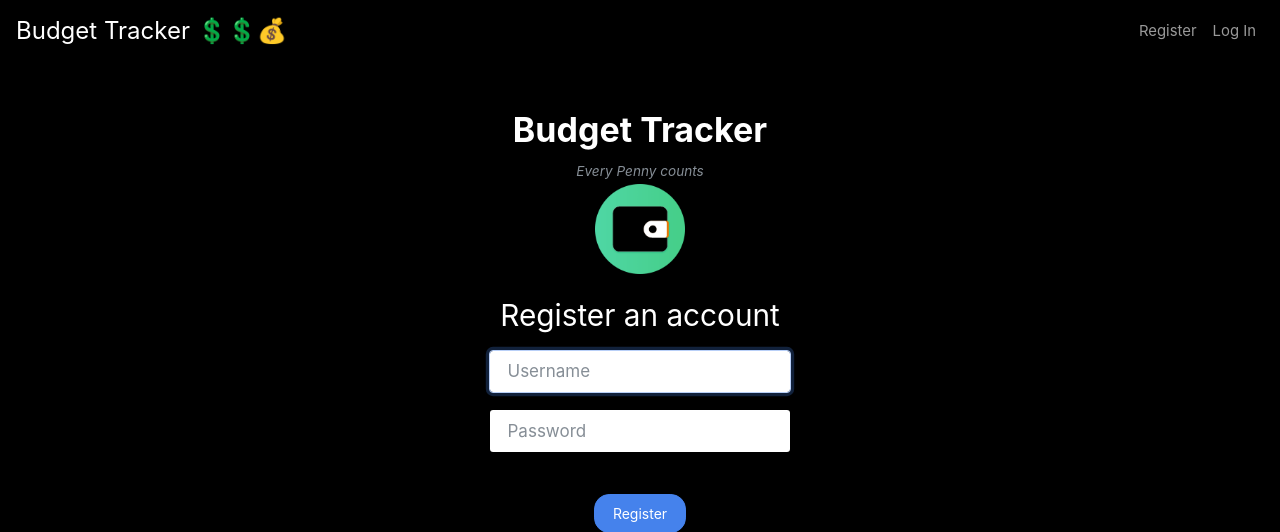
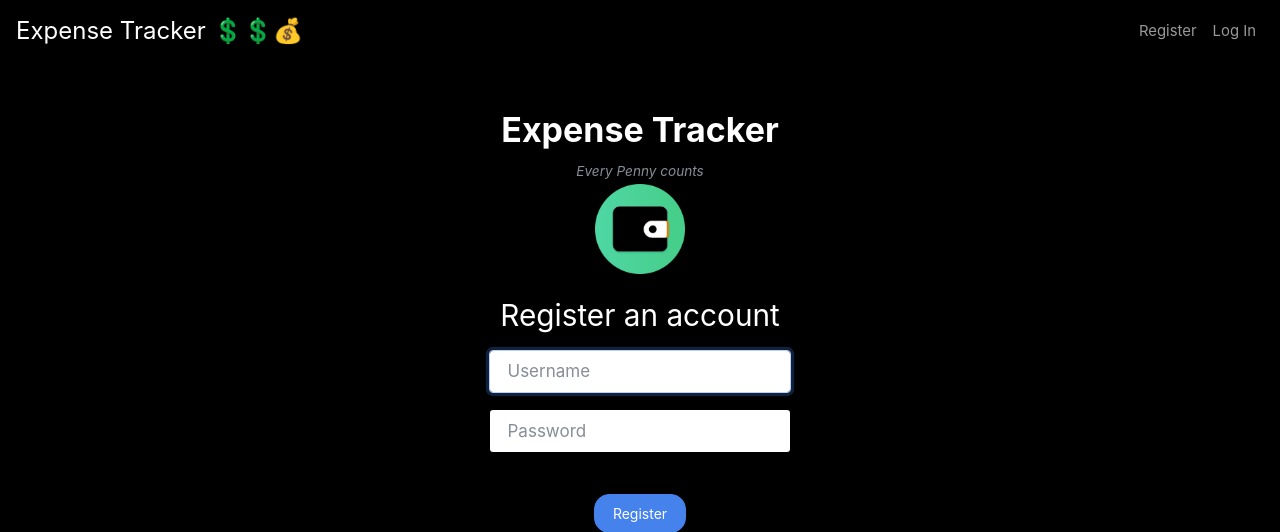
Before and after one commit to PranavDani/Expense-Tracker, a Flask app: page /register in a window 1280 px wide. Shown: the top 532 px of the page. Run offline with Flask 2, Linux system fonts and the light colour scheme; some libraries are stand-ins or nearby versions.

Commit message:
Update Title

```diff
--- a/templates/layout.html
+++ b/templates/layout.html
@@ -21,12 +21,12 @@
 
   {% block scripts %}{% endblock %}
 
-  <title>Budget Tracker: {% block title %}{% endblock %}</title>
+  <title>Expense Tracker: {% block title %}{% endblock %}</title>
 </head>
 
 <body>
   <nav class="navbar sticky-top navbar-expand-lg navbar-dark bg-dark">
-    <a class="navbar-brand" href="/">Budget Tracker 💲💲💰</a>
+    <a class="navbar-brand" href="/">Expense Tracker 💲💲💰</a>
     <button class="navbar-toggler collapsed" type="button" data-toggle="collapse" data-target="#navbarColor02"
       aria-controls="navbarColor02" aria-expanded="false" aria-label="Toggle navigation">
       <span class="navbar-toggler-icon"></span>
--- a/templates/login.html
+++ b/templates/login.html
@@ -1,6 +1,6 @@
 {% extends "layout.html" %} {% block title %} Log In {% endblock %} {% block
 main %}
-<h2>Budget Tracker</h2>
+<h2>Expense Tracker</h2>
 <small class="text-muted"><em>Every Penny counts</em></small><br />
 <img class="mb-4" src="/static/budget.png" alt="Budget Tracker logo" width="90" height="90" />
 
--- a/templates/register.html
+++ b/templates/register.html
@@ -1,6 +1,6 @@
 {% extends "layout.html" %} {% block title %} Register {% endblock %} {% block
 main %}
-<h2>Budget Tracker</h2>
+<h2>Expense Tracker</h2>
 <small class="text-muted"><em>Every Penny counts</em></small><br />
 <img class="mb-4" src="/static/budget.png" alt="Budget Tracker logo" width="90" height="90" />
 
```
Also changed, not shown: 1 other file.
